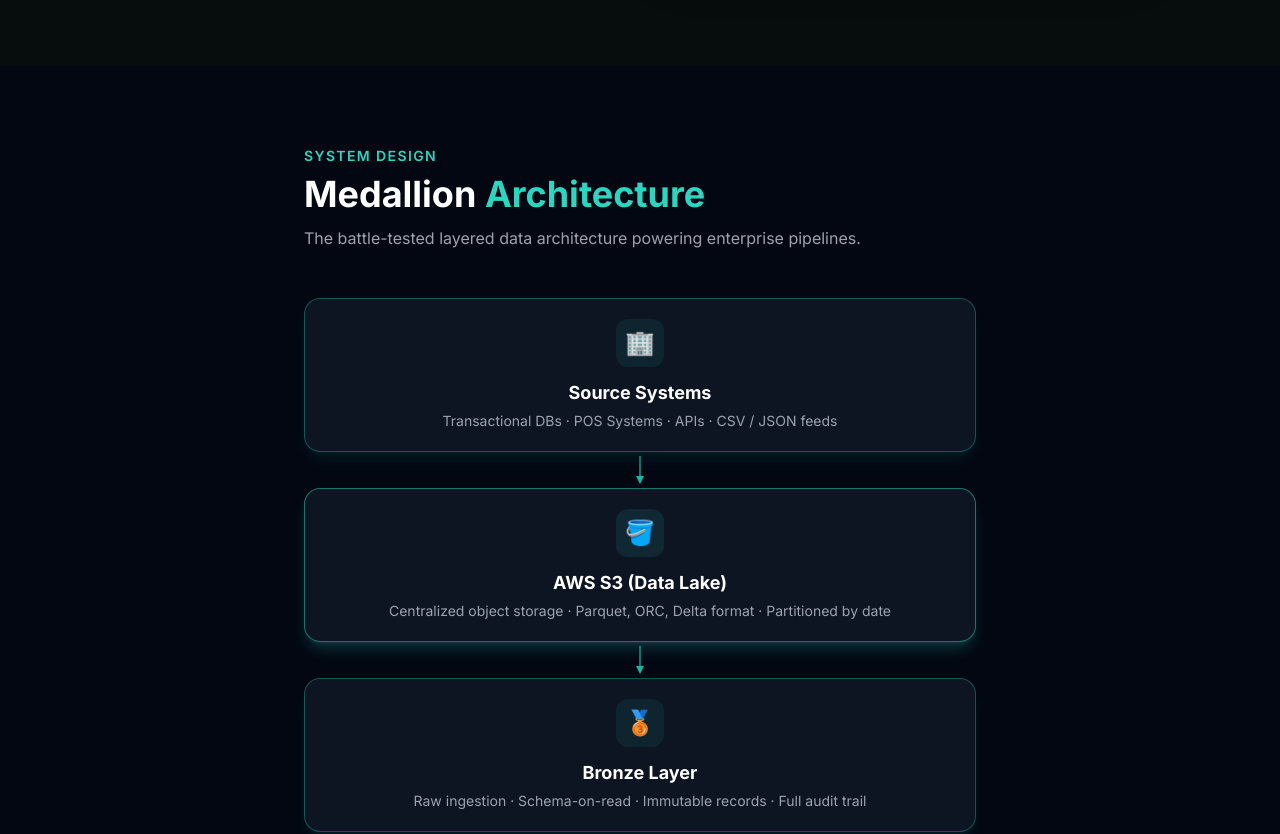
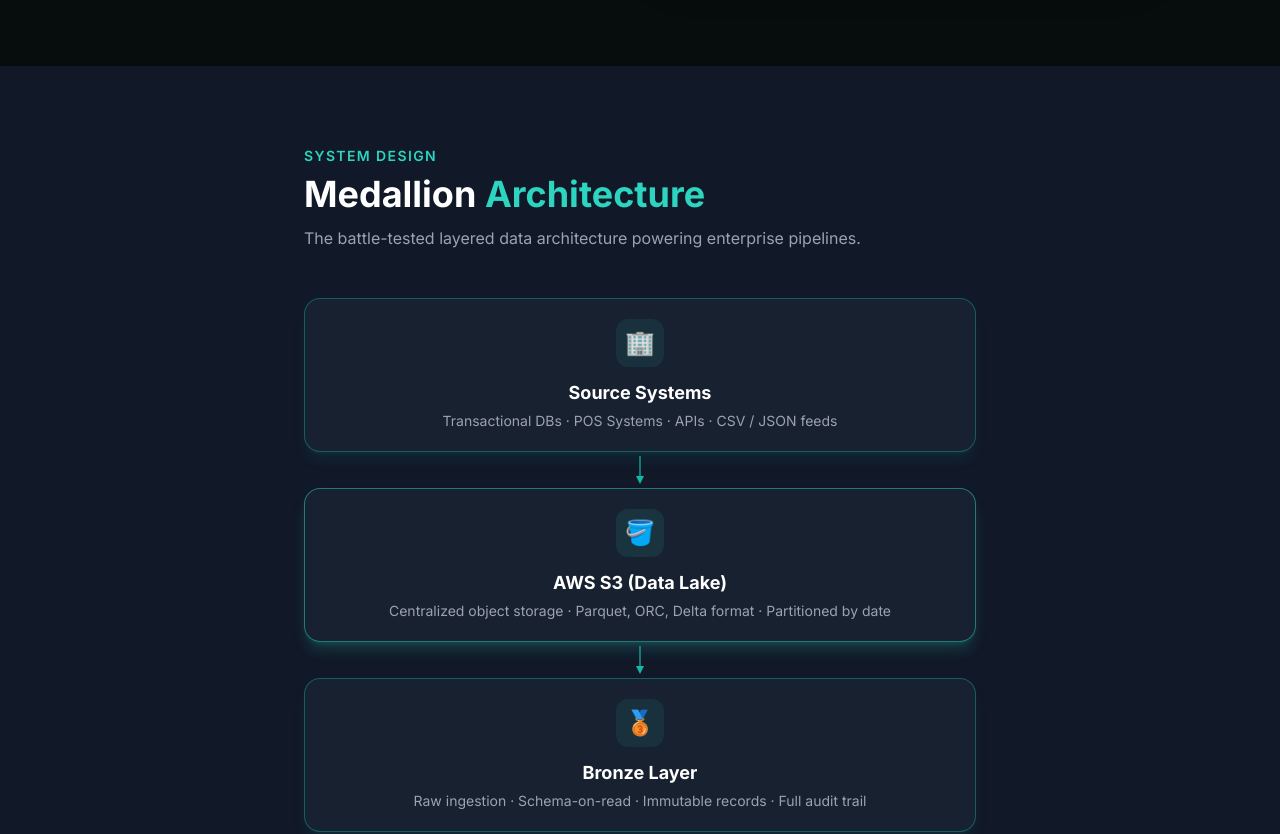
Before and after one commit to DHANANJAYSITAP01/portfolio2, a React (Vite) app: page / in a window 1280 px wide. Shown: the part 9240-10074 px from the top of the page. Built offline with nearby package versions, Linux system fonts and the light colour scheme.

Commit message:
Change background color from gray-950 to gray-900

```diff
--- a/src/components/MedallionArchitecture.jsx
+++ b/src/components/MedallionArchitecture.jsx
@@ -61,7 +61,7 @@ const layers = [
 
 export default function MedallionArchitecture() {
   return (
-    <section id="medallion" className="py-20 px-4 bg-gray-950">
+    <section id="medallion" className="py-20 px-4 bg-gray-900">
       <div className="max-w-2xl mx-auto">
         <motion.div
           initial={{ opacity: 0, y: 30 }}
@@ -88,7 +88,7 @@ export default function MedallionArchitecture() {
                 initial={{ opacity: 0, scale: 0.9 }}
                 whileInView={{ opacity: 1, scale: 1 }}
                 transition={{ duration: 0.4, delay: i * 0.1 }}
-                className={`w-full rounded-2xl border ${layer.border} bg-gray-900/80 shadow-lg ${layer.glow} p-5 text-center`}
+                className={`w-full rounded-2xl border ${layer.border} bg-gray-800/60 shadow-lg ${layer.glow} p-5 text-center`}
               >
                 <div className={`inline-flex items-center justify-center w-12 h-12 rounded-xl ${layer.iconBg} mb-3 text-2xl`}>
                   {layer.emoji}
```
